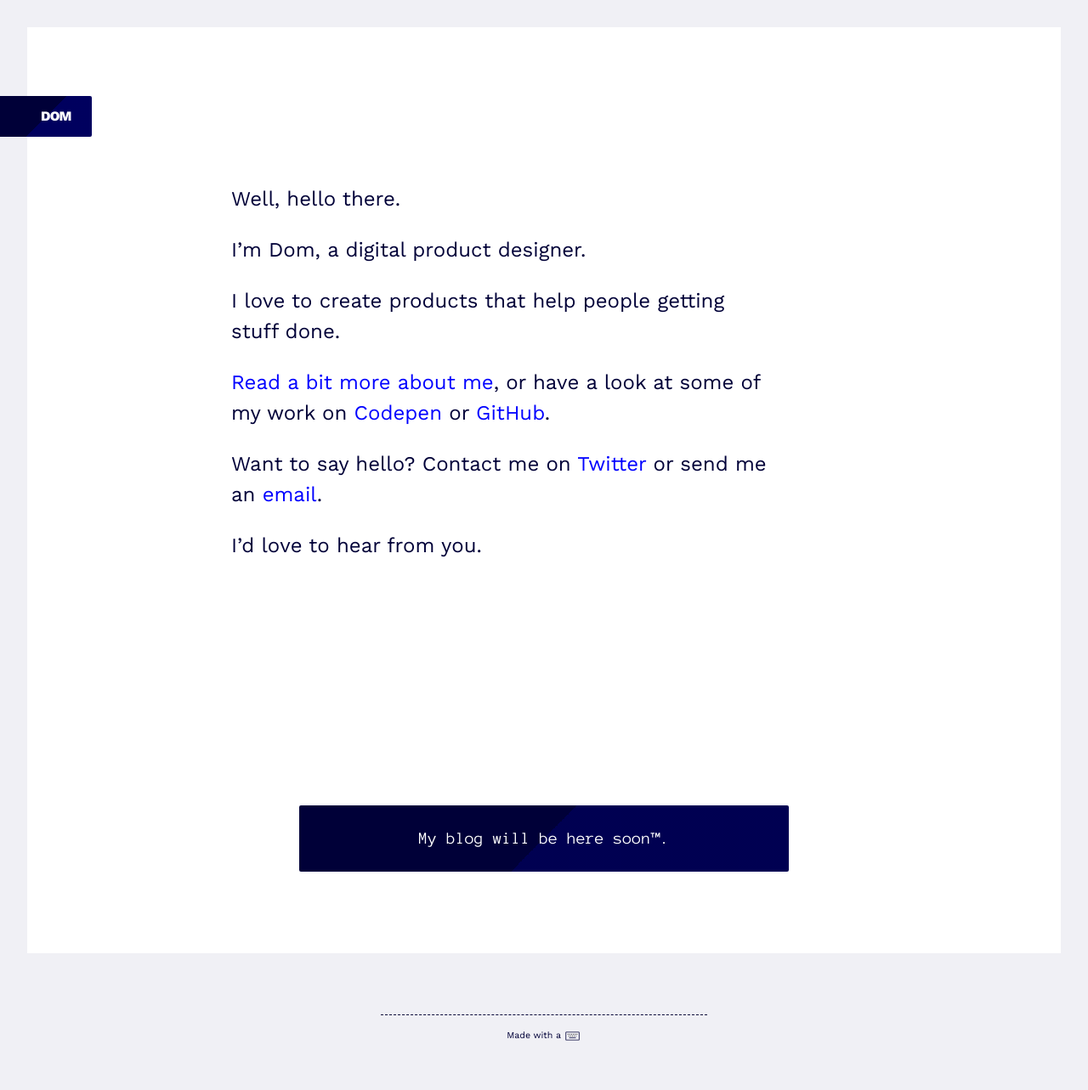
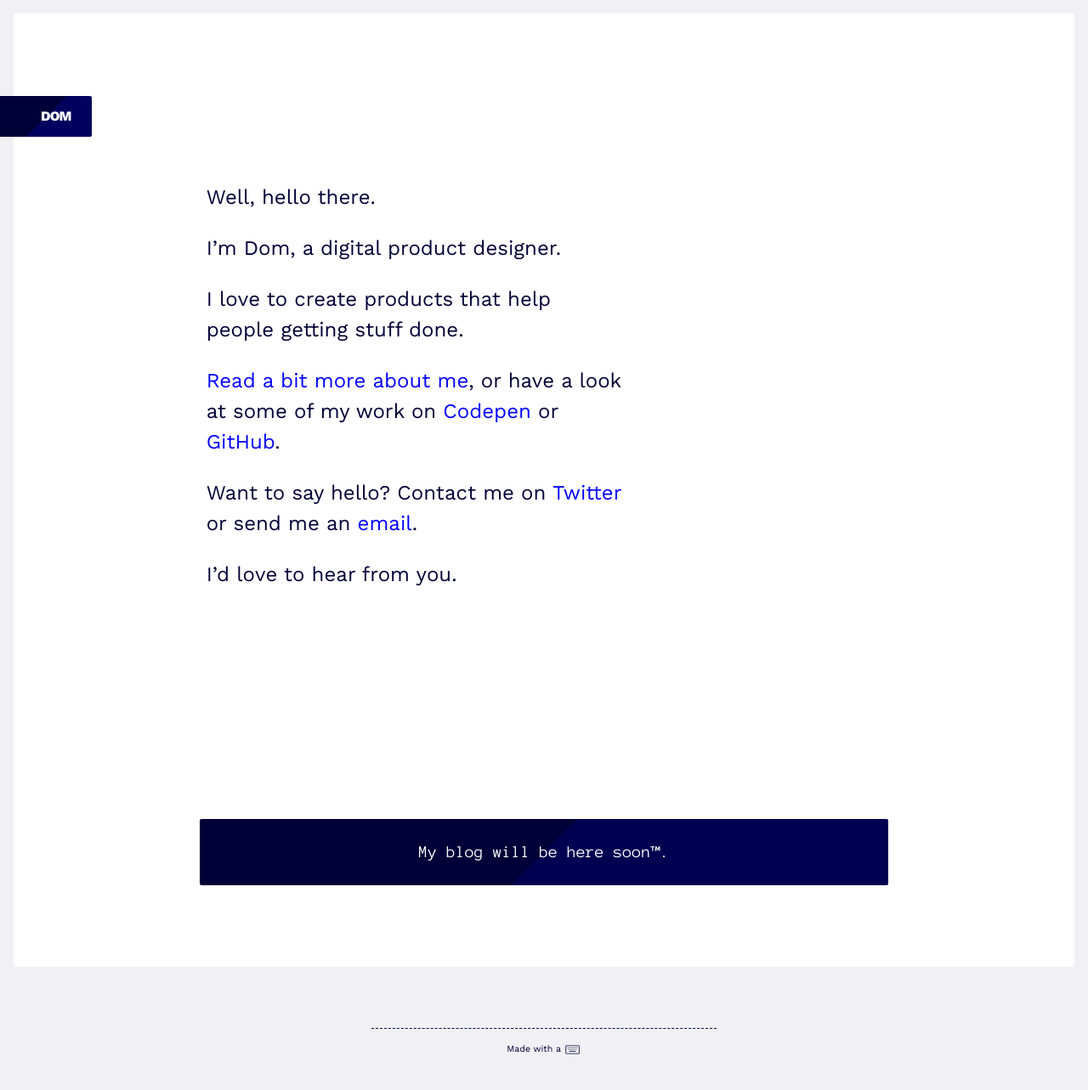
Before and after one commit to DomSt/profileSite, a Jekyll site: the page built from index.html, in a window 1280 px wide. Shown: the whole page at 85% size. Built offline with Jekyll 4.4.1, drawn with Linux system fonts in a browser that asks for light colours.

Commit message:
Intro to Grid
Intro Element now tied to grid system

```diff
--- a/_includes/blogTeaser.html
+++ b/_includes/blogTeaser.html
@@ -1,7 +1,7 @@
 
 
 <aside class="group group--center">
-	<article class="teaser cell-6">
+	<article class="teaser cell-8">
 		<h1 class="teaser__title">
 			My blog will be here soon™.
 		</h1>
--- a/_includes/intro.html
+++ b/_includes/intro.html
@@ -1,7 +1,12 @@
 
 
-<div class="intro group">
-  <div class="intro__welcome cell-7 cell--offset-2">
+<div class="intro group group--middle">
+  <div class="intro__welcome
+    cell-9 cell--offset-2
+    cell-sm-8
+    cell-md-7
+    cell-lg-6
+    cell-xl-5">
   	<p>
   	  Well, hello there.
   	</p>
@@ -17,9 +22,7 @@
     <p>
 	  <a href="/about/">Read a bit more about me</a>, or have a look at some of my work on <a href="http://codepen.io/DomST/">Codepen</a> or <a href="https://github.com/DomSt">GitHub</a>.
     </p>
-  </div>
 
-  <div class="intro__contact cell-7 cell--offset-2">
   	<p>
       Want to say hello? Contact me on <a href="https://twitter.com/DStoecklein">Twitter</a> or send me an <a href="mailto:dominik.stoecklein@gmail.com">email</a>.
     </p>
--- a/_sass/base/variables.scss
+++ b/_sass/base/variables.scss
@@ -16,8 +16,8 @@ $border-radius: 2px;
 
 //------------------------------------------------------------------------------
 // Grid Variables
-$basePadding: 2rem;
-$baseMargin: 1rem;
+$basePadding: 1rem;
+$baseMargin: .5rem;
 
 $cellCount: 12;
 $cellCount-sm: 12;
--- a/_sass/layout/grid.scss
+++ b/_sass/layout/grid.scss
@@ -60,9 +60,18 @@
 //-----------------------------------------------------------------
 // Group Element Modifier
 [class*="group"] {
+  // Column
+  &[class*="--column"] {
+    flex-direction: column;
+  }
+
   // Sorting
   &[class*="--reverse"] {
     flex-direction: row-reverse;
+  }
+
+  &[class*="--columnReverse"] {
+    flex-direction: column-reverse;;
   }
 
   // Positioning
--- a/_sass/module/intro.scss
+++ b/_sass/module/intro.scss
@@ -1,14 +1,9 @@
 
 
 .intro {
-  display: flex;
-  flex-direction: column;
-  justify-content: center;
-  min-height: calc(100vh - 4rem);
-  margin-top: 2rem;
-  margin-bottom: 2rem;
-  // margin-left: 15%;
-  // width: 80%;
+  min-height: 100vh;
+  padding-top: 2rem;
+  padding-bottom: 2rem;
   font-size: 1rem;
 
   & p {
@@ -25,15 +20,11 @@
 }
 
 @include respond-to(small) {
- .intro {
-  //  width: 80%;
- }
+
 }
 
 @include respond-to(medium) {
- .intro {
-  //  width: 70%;
- }
+
 }
 
 @include respond-to(xmedium) {
@@ -54,7 +45,6 @@
 
 @include respond-to(xlarge, xtall) {
   .intro {
-    // width: 60%;
     font-size: 1.5rem;
   }
 }
```
